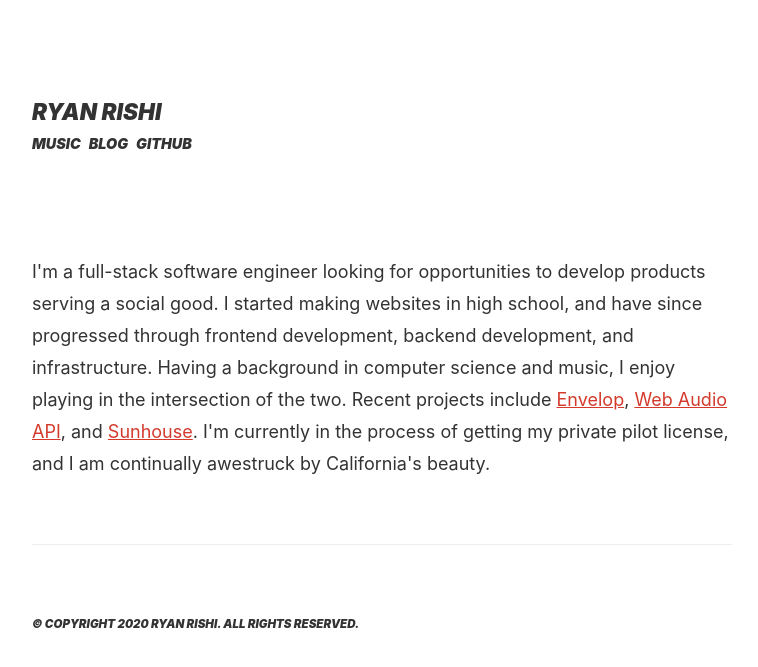
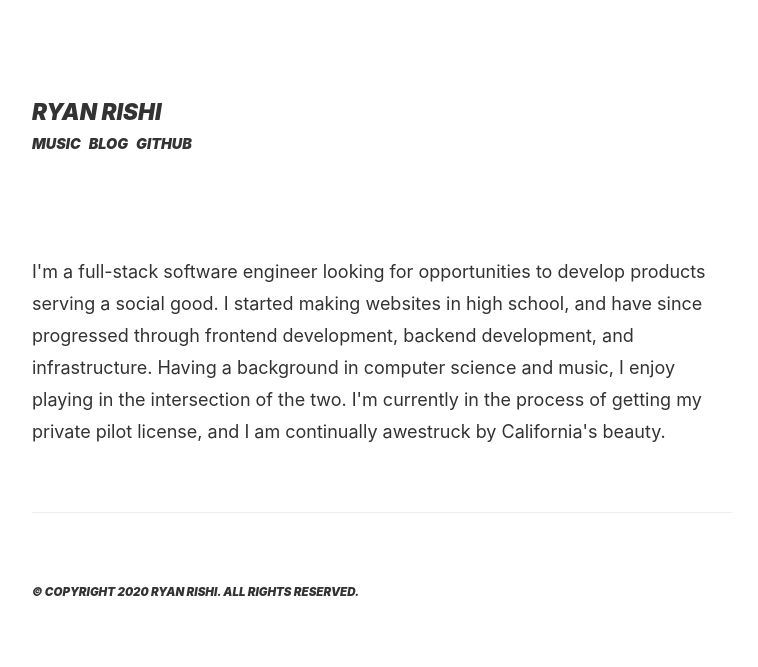
Before and after one commit to ryanrishi/ryanrishi.com, a Jekyll site: the page built from index.html, in a window 1280 px wide. Shown: the top 667 px of the page, without its empty margins (258-1016 px from the left). Built offline with Jekyll 4.4.1, drawn with Linux system fonts in a browser that asks for light colours.

Commit message:
rm projects

```diff
--- a/index.html
+++ b/index.html
@@ -5,6 +5,6 @@ layout: default
 <p>
   I'm a full-stack software engineer looking for opportunities to develop products serving a social good.
   I started making websites in high school, and have since progressed through frontend development, backend development, and infrastructure.
-  Having a background in computer science and music, I enjoy playing in the intersection of the two. Recent projects include <a href="https://www.envelop.us/">Envelop</a>, <a href="https://developer.mozilla.org/en-US/docs/Web/API/Web_Audio_API">Web Audio API</a>, and <a href="https://sunhou.se/">Sunhouse</a>.
+  Having a background in computer science and music, I enjoy playing in the intersection of the two.
   I'm currently in the process of getting my private pilot license, and I am continually awestruck by California's beauty.
 </p>
```
